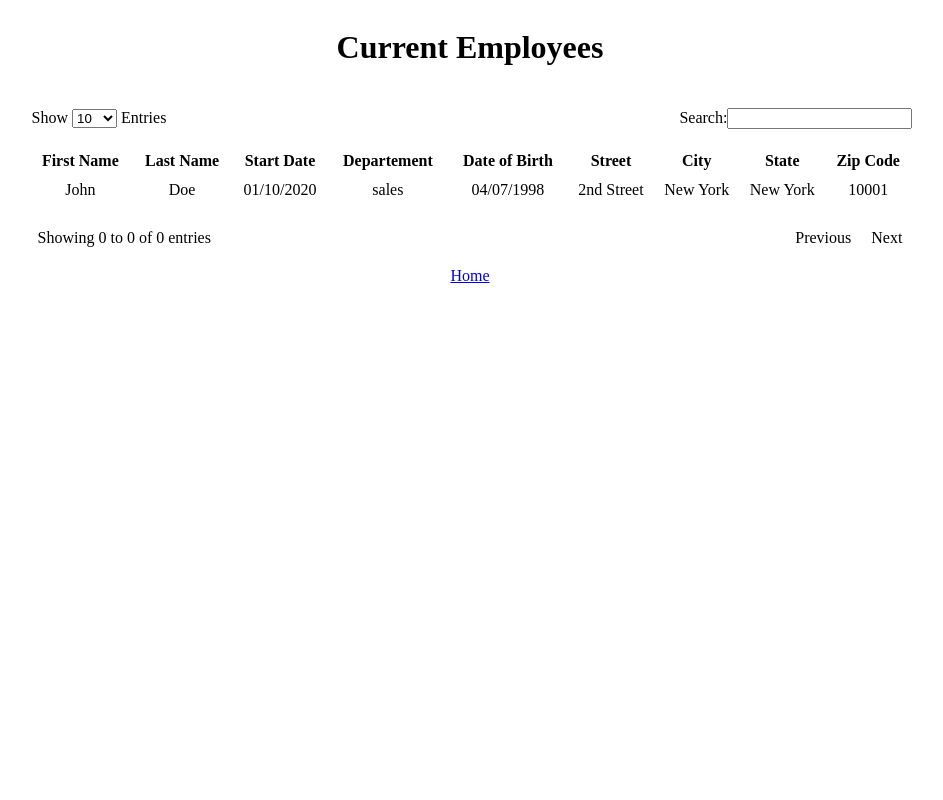
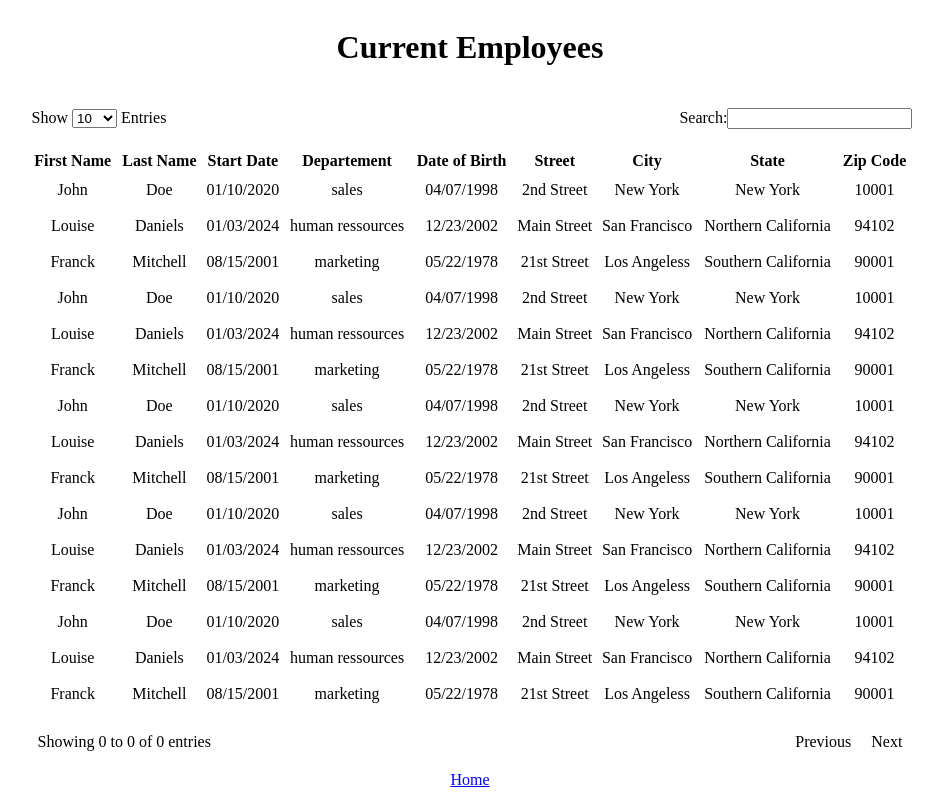
Before and after one commit to Lsael/P14-OCR-Wealth_Health, a React (Create React App) app: page /currents in a window 1280 px wide. Shown: the whole page, without its empty margins (170-1113 px from the left). Built offline with nearby package versions, Linux system fonts and the light colour scheme.

Commit message:
Added some false datas to be able to test

```diff
--- a/src/data.js
+++ b/src/data.js
@@ -268,5 +268,159 @@
     city: "New York",
     state: "New York",
     zipcode: "10001"
+  },
+  {
+    firstName: "Louise",
+    lastName: "Daniels",
+    startDate: "01/03/2024",
+    department: "human ressources",
+    dateOfBirth: "12/23/2002",
+    street: "Main Street",
+    city: "San Francisco",
+    state: "Northern California",
+    zipcode: "94102"
+  },
+  {
+    firstName: "Franck",
+    lastName: "Mitchell",
+    startDate: "08/15/2001",
+    department: "marketing",
+    dateOfBirth: "05/22/1978",
+    street: "21st Street",
+    city: "Los Angeless",
+    state: "Southern California",
+    zipcode: "90001"
+  },
+  {
+    firstName: "John",
+    lastName: "Doe",
+    startDate: "01/10/2020",
+    department: "sales",
+    dateOfBirth: "04/07/1998",
+    street: "2nd Street",
+    city: "New York",
+    state: "New York",
+    zipcode: "10001"
+  },
+  {
+    firstName: "Louise",
+    lastName: "Daniels",
+    startDate: "01/03/2024",
+    department: "human ressources",
+    dateOfBirth: "12/23/2002",
+    street: "Main Street",
+    city: "San Francisco",
+    state: "Northern California",
+    zipcode: "94102"
+  },
+  {
+    firstName: "Franck",
+    lastName: "Mitchell",
+    startDate: "08/15/2001",
+    department: "marketing",
+    dateOfBirth: "05/22/1978",
+    street: "21st Street",
+    city: "Los Angeless",
+    state: "Southern California",
+    zipcode: "90001"
+  },
+  {
+    firstName: "John",
+    lastName: "Doe",
+    startDate: "01/10/2020",
+    department: "sales",
+    dateOfBirth: "04/07/1998",
+    street: "2nd Street",
+    city: "New York",
+    state: "New York",
+    zipcode: "10001"
+  },
+  {
+    firstName: "Louise",
+    lastName: "Daniels",
+    startDate: "01/03/2024",
+    department: "human ressources",
+    dateOfBirth: "12/23/2002",
+    street: "Main Street",
+    city: "San Francisco",
+    state: "Northern California",
+    zipcode: "94102"
+  },
+  {
+    firstName: "Franck",
+    lastName: "Mitchell",
+    startDate: "08/15/2001",
+    department: "marketing",
+    dateOfBirth: "05/22/1978",
+    street: "21st Street",
+    city: "Los Angeless",
+    state: "Southern California",
+    zipcode: "90001"
+  },
+  {
+    firstName: "John",
+    lastName: "Doe",
+    startDate: "01/10/2020",
+    department: "sales",
+    dateOfBirth: "04/07/1998",
+    street: "2nd Street",
+    city: "New York",
+    state: "New York",
+    zipcode: "10001"
+  },
+  {
+    firstName: "Louise",
+    lastName: "Daniels",
+    startDate: "01/03/2024",
+    department: "human ressources",
+    dateOfBirth: "12/23/2002",
+    street: "Main Street",
+    city: "San Francisco",
+    state: "Northern California",
+    zipcode: "94102"
+  },
+  {
+    firstName: "Franck",
+    lastName: "Mitchell",
+    startDate: "08/15/2001",
+    department: "marketing",
+    dateOfBirth: "05/22/1978",
+    street: "21st Street",
+    city: "Los Angeless",
+    state: "Southern California",
+    zipcode: "90001"
+  },
+  {
+    firstName: "John",
+    lastName: "Doe",
+    startDate: "01/10/2020",
+    department: "sales",
+    dateOfBirth: "04/07/1998",
+    street: "2nd Street",
+    city: "New York",
+    state: "New York",
+    zipcode: "10001"
+  },
+  {
+    firstName: "Louise",
+    lastName: "Daniels",
+    startDate: "01/03/2024",
+    department: "human ressources",
+    dateOfBirth: "12/23/2002",
+    street: "Main Street",
+    city: "San Francisco",
+    state: "Northern California",
+    zipcode: "94102"
+  },
+  {
+    firstName: "Franck",
+    lastName: "Mitchell",
+    startDate: "08/15/2001",
+    department: "marketing",
+    dateOfBirth: "05/22/1978",
+    street: "21st Street",
+    city: "Los Angeless",
+    state: "Southern California",
+    zipcode: "90001"
   }
 ]
```
